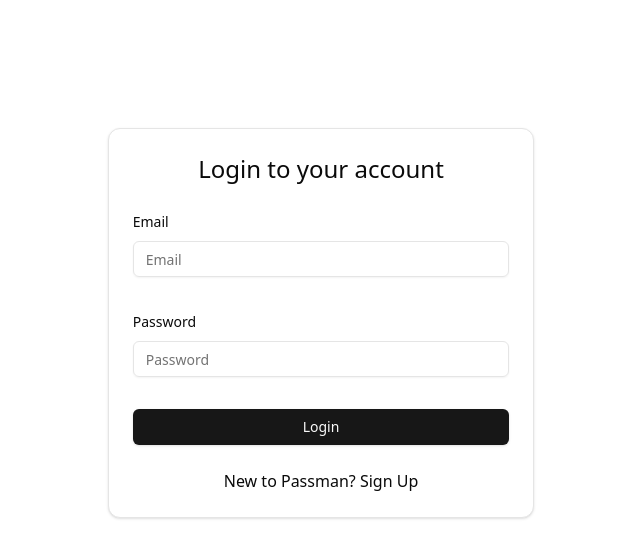
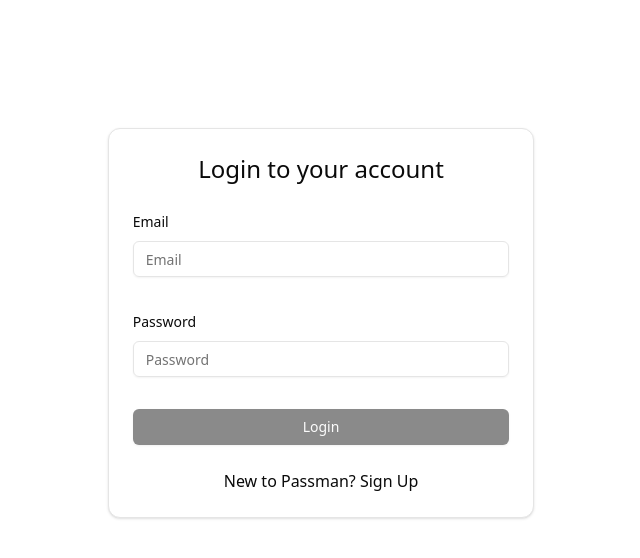
Before and after one commit to Nizam-Chaudhary/passman-fe, a React (Vite) app: page /login in a window 1280 px wide. Shown: the top 558 px of the page, without its empty margins (319-959 px from the left). Built offline with nearby package versions, Linux system fonts and the light colour scheme.

Commit message:
add: disabled to sign up and login button

```diff
--- a/src/pages/Login.tsx
+++ b/src/pages/Login.tsx
@@ -81,7 +81,11 @@ export default function Login() {
 									</FormItem>
 								)}
 							/>
-							<Button className="text-center w-full" type="submit">
+							<Button
+								className="text-center w-full"
+								type="submit"
+								disabled={!loginForm.formState.isDirty}
+							>
 								Login
 							</Button>
 						</form>
--- a/src/pages/SignUp.tsx
+++ b/src/pages/SignUp.tsx
@@ -96,7 +96,11 @@ export default function SignUp() {
 									</FormItem>
 								)}
 							/>
-							<Button className="text-center w-full" type="submit">
+							<Button
+								className="text-center w-full"
+								type="submit"
+								disabled={!signUpForm.formState.isDirty}
+							>
 								Sign Up
 							</Button>
 						</form>
```
